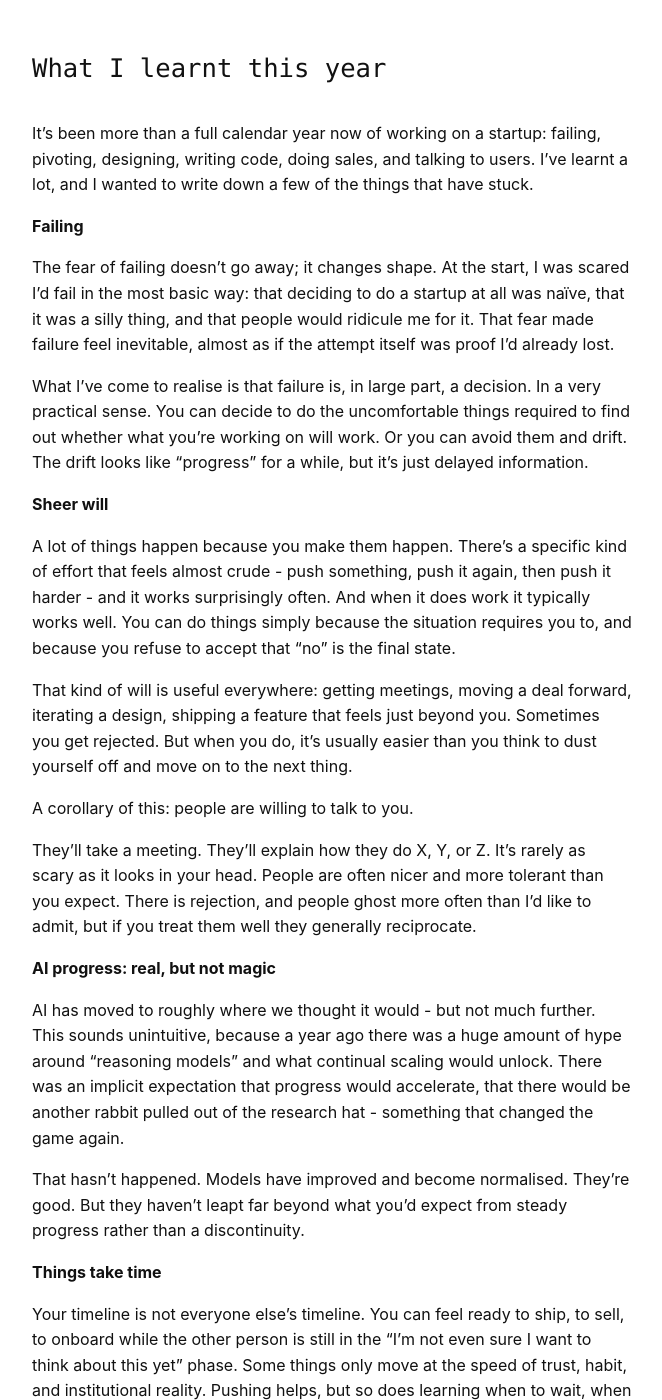
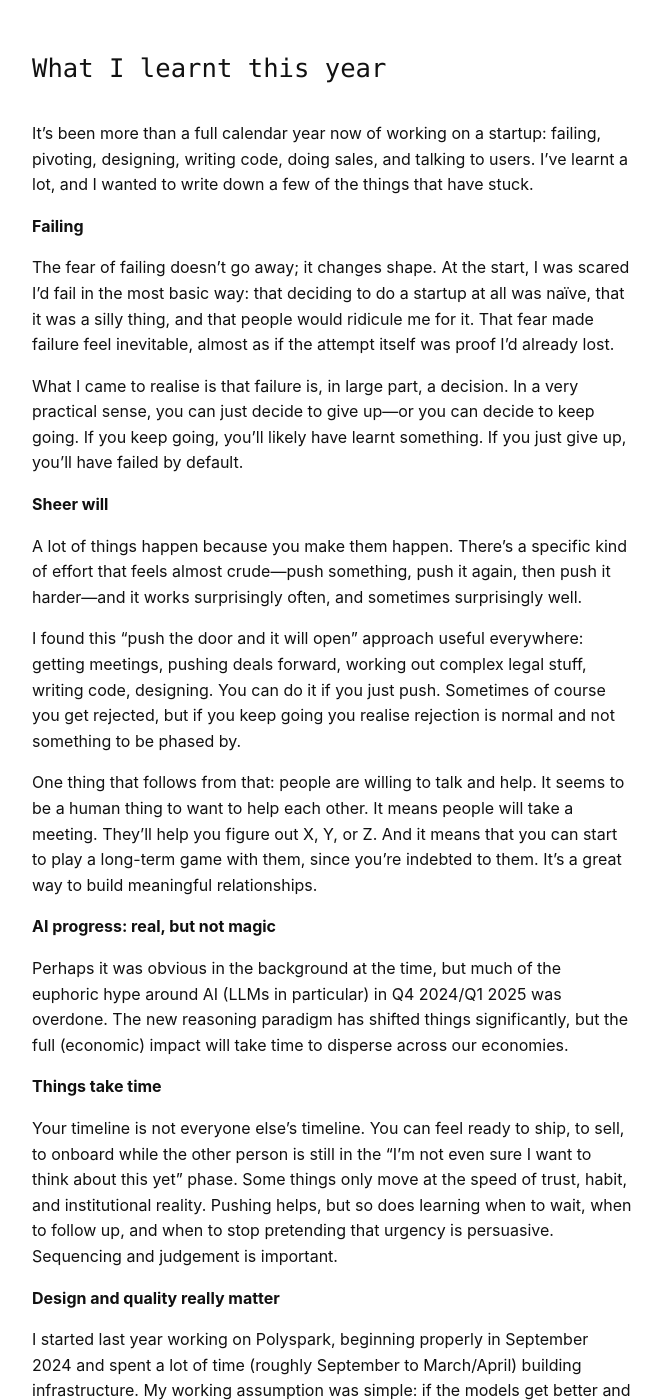
Before and after one commit to Jewerswc/jewerswc.github.io, a Jekyll site: the page learnt.html, which Jekyll copies as it is, in a window 1280 px wide and 1400 px high. Shown: the whole window, without its empty margins (308-970 px from the left). Built offline with Jekyll 4.4.1, drawn with Linux system fonts in a browser that asks for light colours; some of the changed text lies outside the part shown.

Commit message:
Update learnt.html

```diff
--- a/learnt.html
+++ b/learnt.html
@@ -133,38 +133,28 @@
 
       <p><strong>Failing</strong></p>
       <p>The fear of failing doesn’t go away; it changes shape. At the start, I was scared I’d fail in the most basic way: that deciding to do a startup at all was naïve, that it was a silly thing, and that people would ridicule me for it. That fear made failure feel inevitable, almost as if the attempt itself was proof I’d already lost.</p>
-      <p>What I’ve come to realise is that failure is, in large part, a decision. In a very practical sense. You can decide to do the uncomfortable things required to find out whether what you’re working on will work. Or you can avoid them and drift. The drift looks like “progress” for a while, but it’s just delayed information.</p>
+      <p>What I came to realise is that failure is, in large part, a decision. In a very practical sense, you can just decide to give up—or you can decide to keep going. If you keep going, you’ll likely have learnt something. If you just give up, you’ll have failed by default.</p>
 
       <p><strong>Sheer will</strong></p>
-      <p>A lot of things happen because you make them happen. There’s a specific kind of effort that feels almost crude - push something, push it again, then push it harder - and it works surprisingly often. And when it does work it typically works well. You can do things simply because the situation requires you to, and because you refuse to accept that “no” is the final state.</p>
-      <p>That kind of will is useful everywhere: getting meetings, moving a deal forward, iterating a design, shipping a feature that feels just beyond you. Sometimes you get rejected. But when you do, it’s usually easier than you think to dust yourself off and move on to the next thing.</p>
-
-      <p>A corollary of this: people are willing to talk to you.</p>
-      <p>They’ll take a meeting. They’ll explain how they do X, Y, or Z. It’s rarely as scary as it looks in your head. People are often nicer and more tolerant than you expect. There is rejection, and people ghost more often than I’d like to admit, but if you treat them well they generally reciprocate.</p>
+      <p>A lot of things happen because you make them happen. There’s a specific kind of effort that feels almost crude—push something, push it again, then push it harder—and it works surprisingly often, and sometimes surprisingly well.</p>
+      <p>I found this “push the door and it will open” approach useful everywhere: getting meetings, pushing deals forward, working out complex legal stuff, writing code, designing. You can do it if you just push. Sometimes of course you get rejected, but if you keep going you realise rejection is normal and not something to be phased by.</p>
+      <p>One thing that follows from that: people are willing to talk and help. It seems to be a human thing to want to help each other. It means people will take a meeting. They’ll help you figure out X, Y, or Z. And it means that you can start to play a long-term game with them, since you’re indebted to them. It’s a great way to build meaningful relationships.</p>
 
       <p><strong>AI progress: real, but not magic</strong></p>
-      <p>AI has moved to roughly where we thought it would - but not much further. This sounds unintuitive, because a year ago there was a huge amount of hype around “reasoning models” and what continual scaling would unlock. There was an implicit expectation that progress would accelerate, that there would be another rabbit pulled out of the research hat - something that changed the game again.</p>
-      <p>That hasn’t happened. Models have improved and become normalised. They’re good. But they haven’t leapt far beyond what you’d expect from steady progress rather than a discontinuity.</p>
+      <p>Perhaps it was obvious in the background at the time, but much of the euphoric hype around AI (LLMs in particular) in Q4 2024/Q1 2025 was overdone. The new reasoning paradigm has shifted things significantly, but the full (economic) impact will take time to disperse across our economies.</p>
 
       <p><strong>Things take time</strong></p>
-      <p>Your timeline is not everyone else’s timeline. You can feel ready to ship, to sell, to onboard while the other person is still in the “I’m not even sure I want to think about this yet” phase. Some things only move at the speed of trust, habit, and institutional reality. Pushing helps, but so does learning when to wait, when to follow up, and when to stop pretending that urgency is persuasive.</p>
+      <p>Your timeline is not everyone else’s timeline. You can feel ready to ship, to sell, to onboard while the other person is still in the “I’m not even sure I want to think about this yet” phase. Some things only move at the speed of trust, habit, and institutional reality. Pushing helps, but so does learning when to wait, when to follow up, and when to stop pretending that urgency is persuasive. Sequencing and judgement is important.</p>
 
       <p><strong>Design and quality really matter</strong></p>
       <p>I started last year working on Polyspark, beginning properly in September 2024 and spent a lot of time (roughly September to March/April) building infrastructure. My working assumption was simple: if the models get better and we build the platform, our bet on “writing agents” will come good.</p>
       <p>I still think that may be true. What I had to concede is that I wasn’t well placed to distribute that product. Maybe that’s unfair on myself, but I realised I’d need to learn how to sell something to people I didn’t even know existed. I didn’t know where demand lived, or how to reach it.</p>
       <p>What I did know is that I can design great software, build it, and put it in front of people. I’d spent months learning exactly that: backend, frontend, Figma, and—more importantly—taste. How things fit together. How to make something feel coherent. How to build in a way that shows deep sympathy for the user.</p>
-      <p>It’s easy to ship something functional and declare it “done”. I’ve found that’s nearly always wrong. At “functional”, you’re only at the start.</p>
-      <p>From there you have to use it, take it apart, put it back together. Return with new Figma designs. Implement them. Feel where they’re still wrong. Repeat. And repeat. And repeat. Kari from Linear calls it “the search”. That phrase captures it well: it’s not a linear march, it’s exploration—and it’s genuinely rewarding.</p>
+      <p>It’s easy to ship something functional code and declare it “done”. I’ve found that’s nearly always the wrong way to do it. Whether something does something is only the start. What matters is whether the product does what people intuitively want it to, and makes what they’re doing currently 10x easier.</p>
+      <p>From there you have to use it, take it apart, put it back together. Return with new Figma designs. Implement them. Feel where they’re still wrong. Repeat. And repeat. It’s a “search”.</p>
 
       <p><strong>Market matters more</strong></p>
-      <p>Another thing I’ve learnt is the difference between real market pull and people being nice. It’s not always easy to tell the difference in the moment.</p>
-      <p>Mike Reader’s office, for example, was initially interested. They wanted a better AI tool for casework. But they didn’t want to be the guinea pig, which is completely fair. Interest is not adoption. Warm words are not usage. You only really learn what “pull” is when someone commits time, attention, and reputation to using what you’ve built.</p>
-
-      <p><strong>Learning by doing beats learning by consuming</strong></p>
-      <p>More broadly: what you learn is what you learn, and you learn it by doing.</p>
-      <p>When I sat with Fred, some of the feedback was brutal. It was also incredibly useful. It clarified what he actually cared about versus what I cared about. People debate “vision-led” startups versus “talk to users and iterate” startups, but in practice it often collapses into a simpler rule: do what works.</p>
-      <p>It’s also made me more sceptical of treating reading as the primary source of wisdom. Paul Graham essays and Peter Thiel videos are interesting in the way history documentaries are interesting. They can be valuable, but they can also be a form of procrastination: they make you feel like you’re getting better at startups without necessarily moving you closer to a successful one.</p>
-      <p>They’re nice to watch and they make you think. But they don’t, on their own, move you any closer to a startup that works.</p>
+      <p>Another thing I’ve learnt is the difference between real market pull and people being nice. It’s not always easy to tell the difference. The difference is real and maybe the most important thing.</p>
 
       <!-- Footnotes (kept for layout parity; empty unless you add references) -->
       <section id="footnotes">
```
